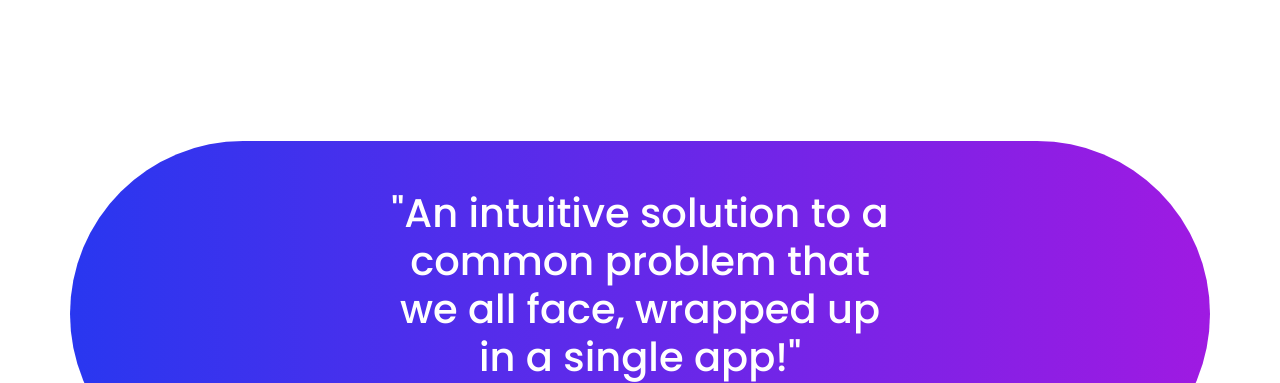
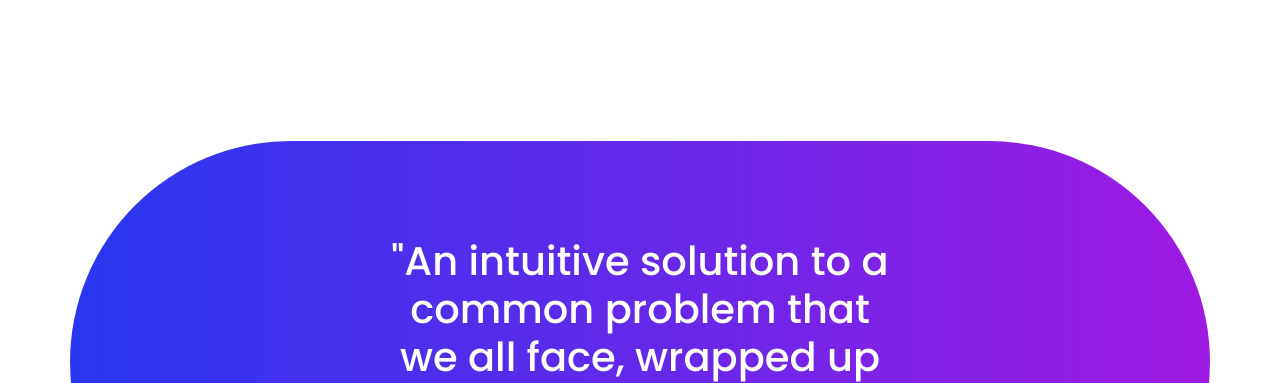
Before and after one commit to arifmia1129/bootstrap-conception-clear-project, a plain HTML site: page index.html in a window 1280 px wide. Shown: the part 623-1006 px from the top of the page. Drawn offline with nearby package versions, Linux system fonts and the light colour scheme.

Commit message:
final submi

```diff
--- a/index.html
+++ b/index.html
@@ -84,7 +84,8 @@
         <!-- second section start  -->
         <section class="container bg-gradi rounded-pill mt-5">
             <div class="d-flex flex-column justify-content-center align-items-center p-5">
-                <h1 class="w-50 text-center text-white">"An intuitive solution to a common problem that we all face,
+                <h1 class="w-50 text-center text-white py-5">"An intuitive solution to a common problem that we all
+                    face,
                     wrapped up in a single
                     app!"</h1>
                 <img height="50" src="img/tnw-logo.svg" alt="">
```
